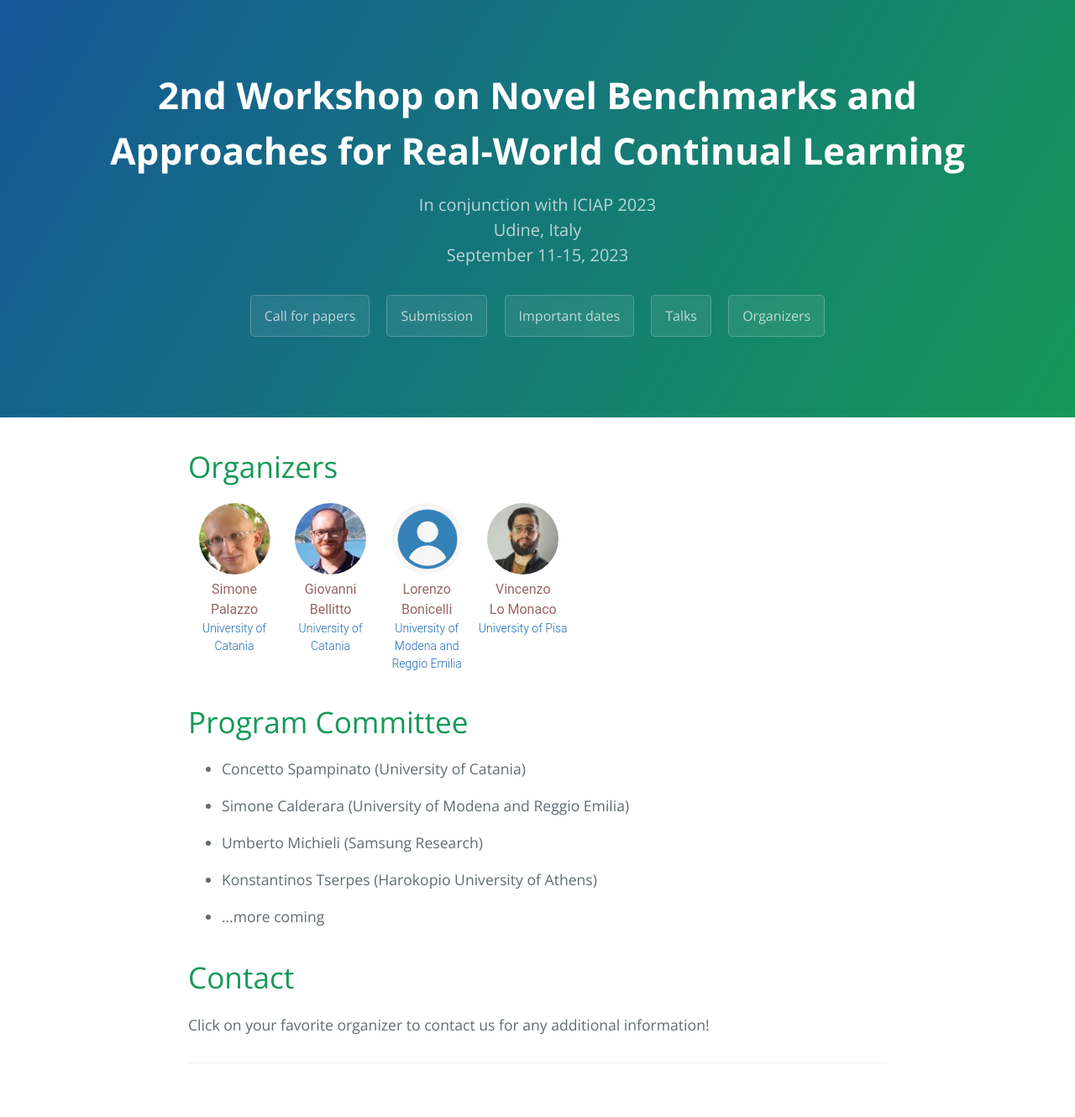
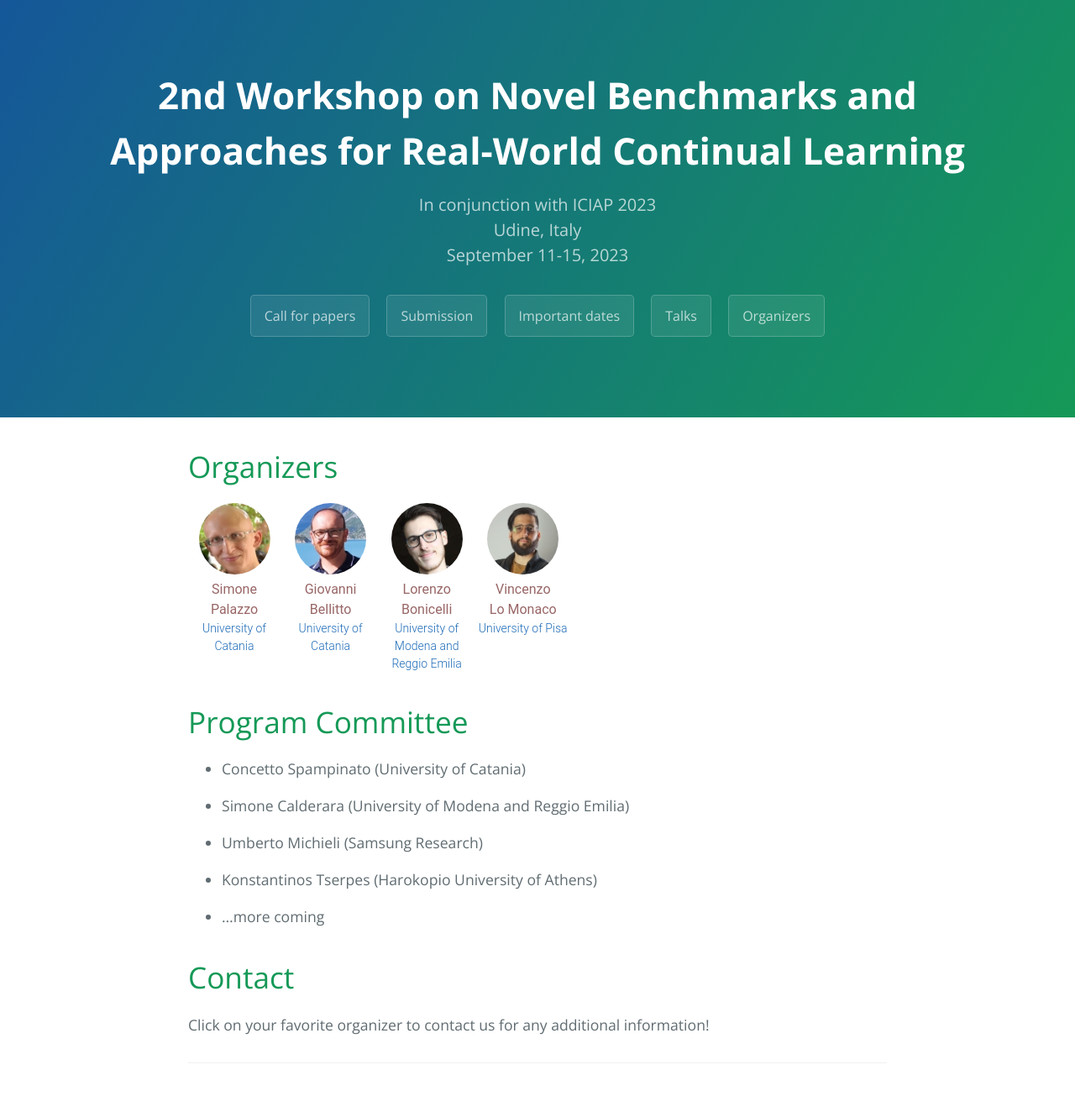
Before and after one commit to cl4real/cl4real.github.io, a Jekyll site: the page built from organizers.md, in a window 1280 px wide. Shown: the whole page at 84% size. Built offline with Jekyll 4.4.1, drawn with Linux system fonts in a browser that asks for light colours; our own code applies the rules of GitHub Pages for plain Markdown files.

Commit message:
Added pic for Lorenzo

```diff
--- a/_config.yml
+++ b/_config.yml
@@ -27,7 +27,7 @@ workshop:
       surname: Bonicelli
       affiliation: University of Modena and Reggio Emilia
       email: lorenzo.bonicelli@unimore.it
-      pic: img/pic.jpg
+      pic: img/lorenzo.jpg
     - name: Vincenzo
       surname: Lo Monaco
       affiliation: University of Pisa
```
Also changed, not shown: img/lorenzo.jpg (added).
